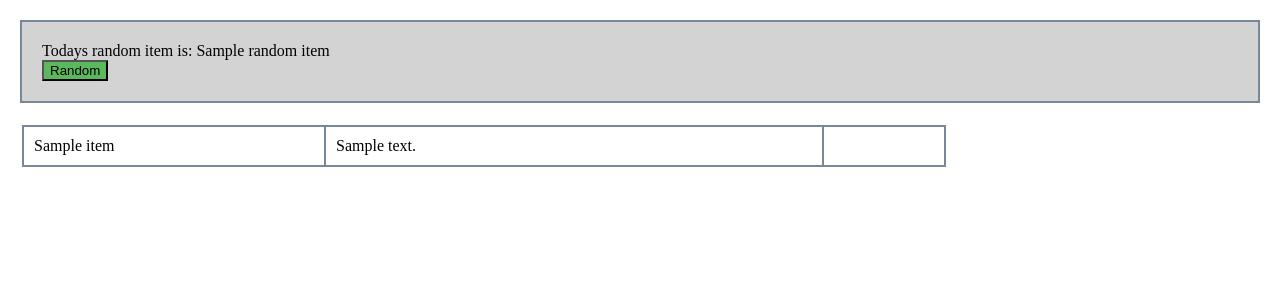
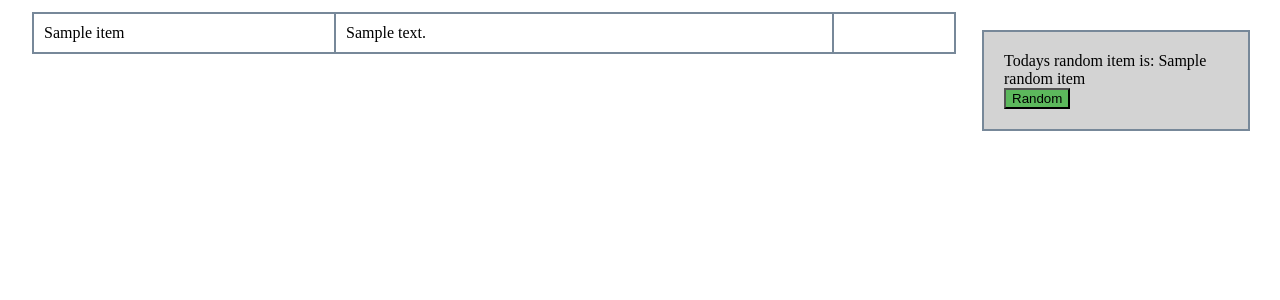
Before and after one commit to GRitchie1/Balena_ToDoList, a Flask app: template todolist/src/templates/lists.html in a window 1280 px wide. Shown: the part 142-442 px from the top of the page. Run offline with Flask 2, Linux system fonts and the light colour scheme; the template is opened without the code that fills it: most values are stand-ins (such as "Sample title", 1, 10 or a date in 2020).

Commit message:
add main grid layout

```diff
--- a/todolist/src/static/styles.css
+++ b/todolist/src/static/styles.css
@@ -97,3 +97,12 @@ input.uncomp {
   padding:20px;
 
 }
+
+
+
+
+.grid-container {
+  display: grid;
+  grid-template-columns: auto auto auto;
+  padding: 10px;
+}
--- a/todolist/src/templates/lists.html
+++ b/todolist/src/templates/lists.html
@@ -14,14 +14,8 @@
   </div>
 </header>
 
-  <div class = "random"
-    <h3>Todays random item is: {{random_item.name}}</h3>
-    <form method="POST">
-      <input type="submit" class="comp" name="rand" value="Random">
+<div class="grid-container">
 
-    </form>
-
-  </div>
   <table id= itemtable>
     <colgroup>
       <col style="width: 20%">
@@ -60,4 +54,13 @@
     </tbody>
   </table>
 
+  <div class = "random"
+    <h3>Todays random item is: {{random_item.name}}</h3>
+    <form method="POST">
+      <input type="submit" class="comp" name="rand" value="Random">
+
+    </form>
+
+  </div>
+</div>
  {% endblock %}
```
